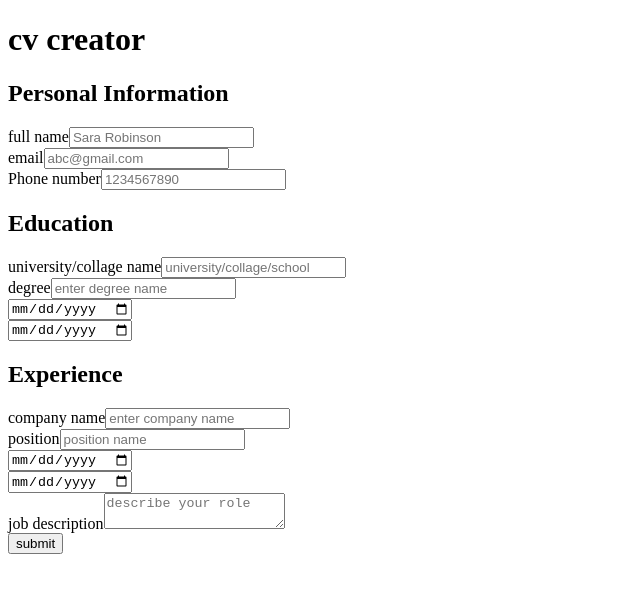
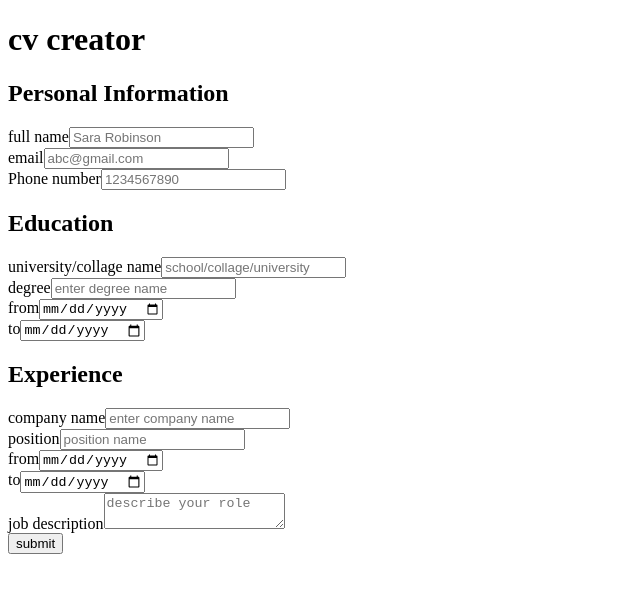
Before and after one commit to sneharatnani/cv-creator, a React (Create React App) app: page / in a window 1280 px wide. Shown: the top 592 px of the page, without its empty margins (0-640 px from the left). Built offline with nearby package versions, Linux system fonts and the light colour scheme.

Commit message:
add preview module

```diff
--- a/src/components/Education.js
+++ b/src/components/Education.js
@@ -1,24 +1,62 @@
 import { Component } from "react";
-import TextInput from "./utility/TextInput.js";
-import DateInput from "./utility/Date.js";
 
 class Education extends Component {
   render() {
+    const { handleUni, changeDegree, handleStdStart, handleStdEnd } =
+      this.props;
+    const { uniName, degree, stdStart, stdEnd } = this.props.value;
     return (
       <section>
         <h2>Education</h2>
-        <TextInput
-          attributeText="collage"
-          labelText="university/collage name"
-          placeholderTxt="university/collage/school"
-        />
-        <TextInput
-          attributeText="degree"
-          labelText="degree"
-          placeholderTxt="enter degree name"
-        />
-        <DateInput attributeText="eduStarted" labelText="from" />
-        <DateInput attributeText="eduFinished" labelText="to" />
+        {/* university */}
+        <div>
+          <label htmlFor="collage">university/collage name</label>
+          <input
+            type="text"
+            id="collage"
+            name="collage"
+            placeholder="school/collage/university"
+            value={uniName}
+            onChange={handleUni}
+          />
+        </div>
+
+        {/* degree */}
+        <div>
+          <label htmlFor="degree">degree</label>
+          <input
+            type="text"
+            id="degree"
+            name="degree"
+            placeholder="enter degree name"
+            value={degree}
+            onChange={changeDegree}
+          />
+        </div>
+
+        {/* std start */}
+        <div>
+          <label htmlFor="eduStarted">from</label>
+          <input
+            type="date"
+            id="eduStarted"
+            name="eduStarted"
+            value={stdStart}
+            onChange={handleStdStart}
+          />
+        </div>
+
+        {/* std end */}
+        <div>
+          <label htmlFor="eduFinished">to</label>
+          <input
+            type="date"
+            id="eduFinished"
+            name="eduFinished"
+            value={stdEnd}
+            onChange={handleStdEnd}
+          />
+        </div>
       </section>
     );
   }
--- a/src/components/Experience.js
+++ b/src/components/Experience.js
@@ -1,24 +1,63 @@
 import { Component } from "react";
-import TextInput from "./utility/TextInput.js";
-import DateInput from "./utility/Date.js";
 
 class Experience extends Component {
   render() {
+    const { changeComp, changeRole, handleJobStart, handleJobEnd, changeDesc } =
+      this.props;
+    const { company, position, jobStart, jobEnd, desc } = this.props.value;
     return (
       <section>
         <h2>Experience</h2>
-        <TextInput
-          attributeText="company"
-          labelText="company name"
-          placeholderTxt="enter company name"
-        />
-        <TextInput
-          attributeText="position"
-          labelText="position"
-          placeholderTxt="position name"
-        />
-        <DateInput attributeText="jobStarted" labelText="from" />
-        <DateInput attributeText="jobFinished" labelText="to" />
+        {/* company */}
+        <div>
+          <label htmlFor="company">company name</label>
+          <input
+            type="text"
+            id="company"
+            name="company"
+            placeholder="enter company name"
+            value={company}
+            onChange={changeComp}
+          />
+        </div>
+
+        {/* position */}
+        <div>
+          <label htmlFor="position">position</label>
+          <input
+            type="text"
+            id="position"
+            name="position"
+            placeholder="position name"
+            value={position}
+            onChange={changeRole}
+          />
+        </div>
+
+        {/* job start */}
+        <div>
+          <label htmlFor="jobStarted">from</label>
+          <input
+            type="date"
+            id="jobStarted"
+            name="jobStarted"
+            value={jobStart}
+            onChange={handleJobStart}
+          />
+        </div>
+
+        {/* job end */}
+        <div>
+          <label htmlFor="jobFinished">to</label>
+          <input
+            type="date"
+            id="jobFinished"
+            name="jobFinished"
+            value={jobEnd}
+            onChange={handleJobEnd}
+          />
+        </div>
+
         {/* job description */}
         <div>
           <label htmlFor="description">job description</label>
@@ -26,6 +65,8 @@ class Experience extends Component {
             id="description"
             name="description"
             placeholder="describe your role"
+            value={desc}
+            onChange={changeDesc}
           ></textarea>
         </div>
       </section>
--- a/src/components/Main.js
+++ b/src/components/Main.js
@@ -11,7 +11,7 @@ class Main extends Component {
 
     this.state = {
       showPreview: false,
-      previewInfo: {
+      inputValue: {
         name: "",
         email: "",
         phone: "",
@@ -23,42 +23,163 @@ class Main extends Component {
         position: "",
         jobStart: "",
         jobEnd: "",
+        desc: "",
       },
     };
   }
+  // to show and hide the preview
+  handleChange = () => {
+    this.setState((prevState) => ({
+      showPreview: !prevState.showPreview,
+    }));
+  };
 
-  change = (e) => {
-    e.preventDefault();
-    console.log("hi");
+  changeName = (e) => {
     this.setState((prevState) => ({
-      showPreview: true,
+      inputValue: {
+        ...prevState.inputValue,
+        name: e.target.value,
+      },
+    }));
+  };
+
+  changeEmail = (e) => {
+    this.setState((prevState) => ({
+      inputValue: {
+        ...prevState.inputValue,
+        email: e.target.value,
+      },
+    }));
+  };
+
+  changePhone = (e) => {
+    this.setState((prevState) => ({
+      inputValue: {
+        ...prevState.inputValue,
+        phone: e.target.value,
+      },
+    }));
+  };
+
+  changeUni = (e) => {
+    this.setState((prevState) => ({
+      inputValue: {
+        ...prevState.inputValue,
+        uniName: e.target.value,
+      },
+    }));
+  };
+
+  changeDeg = (e) => {
+    this.setState((prevState) => ({
+      inputValue: {
+        ...prevState.inputValue,
+        degree: e.target.value,
+      },
+    }));
+  };
+
+  eduStart = (e) => {
+    this.setState((prevState) => ({
+      inputValue: {
+        ...prevState.inputValue,
+        stdStart: e.target.value,
+      },
+    }));
+  };
+
+  eduEnd = (e) => {
+    this.setState((prevState) => ({
+      inputValue: {
+        ...prevState.inputValue,
+        stdEnd: e.target.value,
+      },
+    }));
+  };
+
+  changeComp = (e) => {
+    this.setState((prevState) => ({
+      inputValue: {
+        ...prevState.inputValue,
+        company: e.target.value,
+      },
+    }));
+  };
+
+  changeRole = (e) => {
+    this.setState((prevState) => ({
+      inputValue: {
+        ...prevState.inputValue,
+        position: e.target.value,
+      },
+    }));
+  };
+
+  handleJobStart = (e) => {
+    this.setState((prevState) => ({
+      inputValue: {
+        ...prevState.inputValue,
+        jobStart: e.target.value,
+      },
+    }));
+  };
+
+  handleJobEnd = (e) => {
+    this.setState((prevState) => ({
+      inputValue: {
+        ...prevState.inputValue,
+        jobEnd: e.target.value,
+      },
+    }));
+  };
+
+  changeDesc = (e) => {
+    this.setState((prevState) => ({
+      inputValue: {
+        ...prevState.inputValue,
+        desc: e.target.value,
+      },
     }));
   };
 
   showForm() {
+    const { inputValue } = this.state;
     return (
       <form>
-        <PersonalInfo />
-        <Education />
-        <Experience />
-        <Button btnTxt="submit" onClick={this.change} />
+        <PersonalInfo
+          handleName={this.changeName}
+          handleEmail={this.changeEmail}
+          handlePhone={this.changePhone}
+          value={inputValue}
+        />
+        <Education
+          handleUni={this.changeUni}
+          changeDegree={this.changeDeg}
+          handleStdStart={this.eduStart}
+          handleStdEnd={this.eduEnd}
+          value={inputValue}
+        />
+        <Experience
+          changeComp={this.changeComp}
+          changeRole={this.changeRole}
+          handleJobStart={this.handleJobStart}
+          handleJobEnd={this.handleJobEnd}
+          changeDesc={this.changeDesc}
+          value={inputValue}
+        />
       </form>
     );
   }
 
   render() {
+    let { showPreview, inputValue } = this.state;
     return (
       <main>
-        {this.state.showPreview ? (
-          <Preview />
-        ) : (
-          <form>
-            <PersonalInfo />
-            <Education />
-            <Experience />
-            <Button btnTxt="submit" change={this.change} />
-          </form>
-        )}
+        {showPreview ? <Preview previewInfo={inputValue} /> : this.showForm()}
+        <Button
+          change={this.handleChange}
+          btnTxt={showPreview ? "edit" : "submit"}
+        />
       </main>
     );
   }
--- a/src/components/Preview.js
+++ b/src/components/Preview.js
@@ -6,61 +6,52 @@ class Preview extends Component {
   }
 
   render() {
-    const {
-      name,
-      email,
-      phone,
-      uniName,
-      degree,
-      stdStart,
-      stdEnd,
-      company,
-      position,
-      jobStart,
-      jobEnd,
-    } = this.props;
+    const { previewInfo } = this.props;
     return (
       <div>
         <section>
           <h2>Personal Information</h2>
 
           <h3>name</h3>
-          <p>{name}</p>
+          <p>{previewInfo.name}</p>
 
           <h3>email</h3>
-          <p>{email}</p>
+          <p>{previewInfo.email}</p>
 
           <h3>phone</h3>
-          <p>{phone}</p>
+          <p>{previewInfo.phone}</p>
         </section>
 
         <section>
           <h2>Education</h2>
           <h3>uniName</h3>
-          <p>{uniName}</p>
+          <p>{previewInfo.uniName}</p>
 
           <h3>degree</h3>
-          <p>{degree}</p>
+          <p>{previewInfo.degree}</p>
 
           <h3>from</h3>
-          <p>{stdStart}</p>
+          <p>{previewInfo.stdStart}</p>
 
           <h3>to</h3>
-          <p>{stdEnd}</p>
+          <p>{previewInfo.stdEnd}</p>
 
           <section>
             <h2>job Experience</h2>
             <h3>company</h3>
-            <p>{company}</p>
+            <p>{previewInfo.company}</p>
 
             <h3>position</h3>
-            <p>{position}</p>
+            <p>{previewInfo.position}</p>
 
             <h3>from</h3>
-            <p>{jobStart}</p>
+            <p>{previewInfo.jobStart}</p>
 
             <h3>to</h3>
-            <p>{jobEnd}</p>
+            <p>{previewInfo.jobEnd}</p>
+
+            <h3>job description</h3>
+            <p>{previewInfo.desc}</p>
           </section>
         </section>
       </div>
--- a/src/components/utility/Date.js
+++ /dev/null
@@ -1,19 +0,0 @@
-import { Component } from "react";
-
-class DateInput extends Component {
-  constructor(props) {
-    super(props);
-  }
-
-  render() {
-    const { attributeTxt, labelTxt } = this.props;
-    return (
-      <div>
-        <label htmlFor={attributeTxt}>{labelTxt}</label>
-        <input type="date" id={attributeTxt} name={attributeTxt} />
-      </div>
-    );
-  }
-}
-
-export default DateInput;
--- a/src/components/utility/Email.js
+++ /dev/null
@@ -1,19 +0,0 @@
-import { Component } from "react";
-
-class Email extends Component {
-  render() {
-    return (
-      <div>
-        <label htmlFor="email">email</label>
-        <input
-          type="email"
-          id="email"
-          name="email"
-          placeholder="abc@gmail.com"
-        />
-      </div>
-    );
-  }
-}
-
-export default Email;
--- a/src/components/utility/Phone.js
+++ /dev/null
@@ -1,14 +0,0 @@
-import { Component } from "react";
-
-class Phone extends Component {
-  render() {
-    return (
-      <div>
-        <label htmlFor="phone">Phone number</label>
-        <input type="tel" id="phone" name="phone" placeholder="1234567890" />
-      </div>
-    );
-  }
-}
-
-export default Phone;
--- a/src/components/utility/TextInput.js
+++ /dev/null
@@ -1,24 +0,0 @@
-import { Component } from "react";
-
-class TextInput extends Component {
-  constructor(props) {
-    super(props);
-  }
-
-  render() {
-    const { attributeText, labelText, placeholderTxt } = this.props;
-    return (
-      <div>
-        <label htmlFor={attributeText}>{labelText}</label>
-        <input
-          type="text"
-          id={attributeText}
-          name={attributeText}
-          placeholder={placeholderTxt}
-        />
-      </div>
-    );
-  }
-}
-
-export default TextInput;
```
Also changed, not shown: src/components/PersonalInfo.js (+40 -12 lines).
